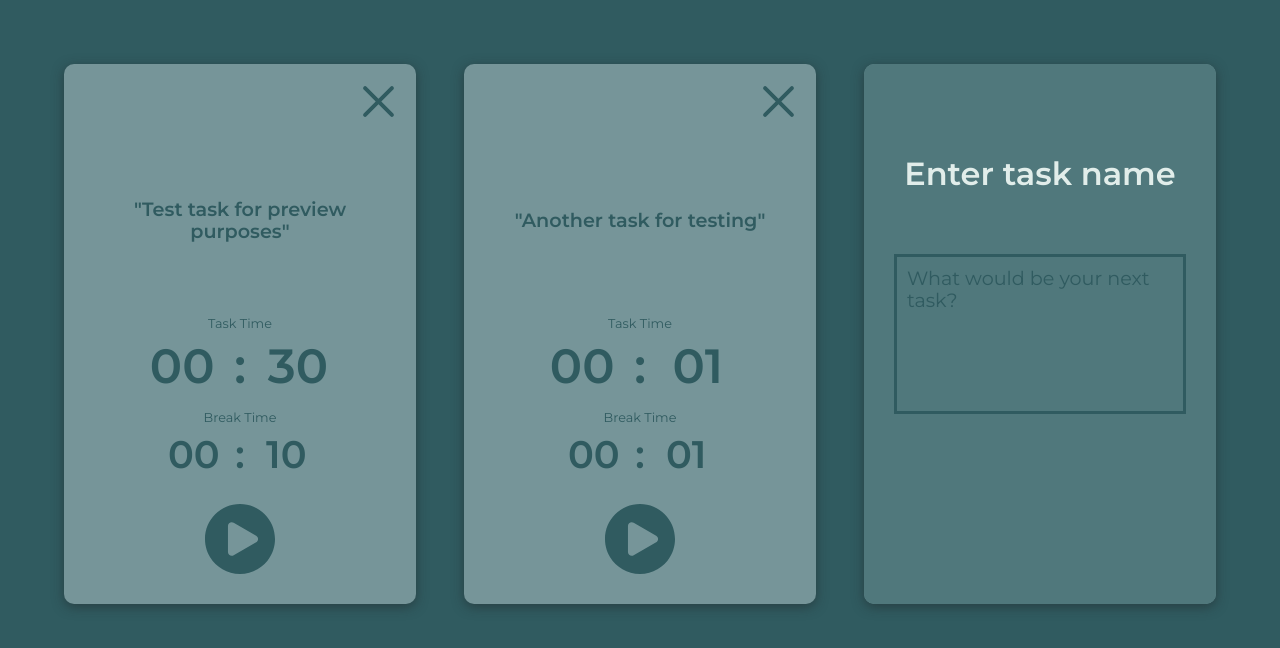
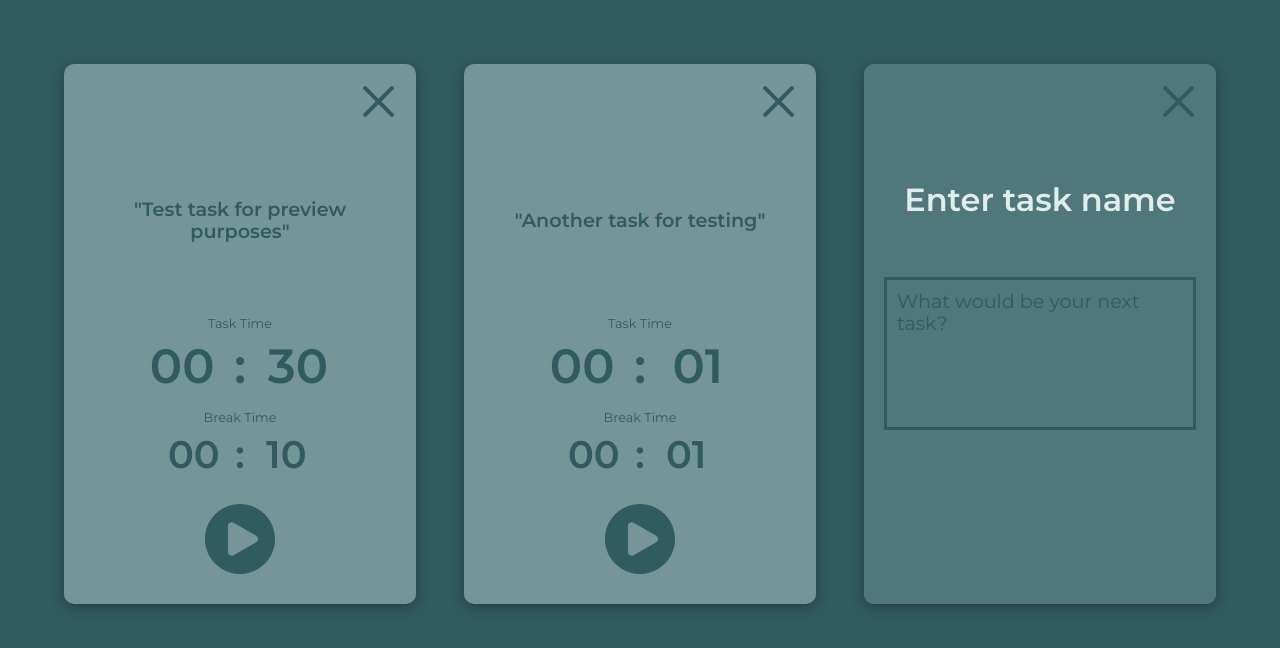
Before and after one commit to jchojna/task-timer, a React (Create React App) app: page / in a window 1280 px wide. Both pictures are taken after a click on the button "Add New Task". Shown: the top 648 px of the page. Built offline with nearby package versions, Linux system fonts and the light colour scheme.

Commit message:
feat(Creator): add close 'add new task' card functionality

```diff
--- a/src/components/Creator.js
+++ b/src/components/Creator.js
@@ -35,7 +35,7 @@ class Creator extends Component {
     };
   }
 
-  handleStateChange = (object) => this.setState({ object });
+  handleStateChange = (object) => this.setState(object);
 
   handleTaskName = (value) => {
     this.setState({
@@ -299,6 +299,7 @@ class Creator extends Component {
           onBackButtonClick={this.handleBackButton}
           onNextButtonClick={this.handleNextButton}
           onTaskNameChange={this.handleTaskName}
+          onCreatorStateChange={this.handleStateChange}
         />
 
         {/* TASK TIME INPUT */}
@@ -312,6 +313,7 @@ class Creator extends Component {
           seconds={creatorTaskSeconds}
           onBackButtonClick={this.handleBackButton}
           onNextButtonClick={this.handleNextButton}
+          onCreatorStateChange={this.handleStateChange}
           onMinutesChange={(value) =>
             this.handleTimeChange(value, creatorTaskSeconds, 'minutes', 'task')}
           onSecondsChange={(value) =>
@@ -329,6 +331,7 @@ class Creator extends Component {
           seconds={creatorBreakSeconds}
           onBackButtonClick={this.handleBackButton}
           onNextButtonClick={this.handleNextButton}
+          onCreatorStateChange={this.handleStateChange}
           onMinutesChange={(value) =>
             this.handleTimeChange(value, creatorBreakSeconds, 'minutes', 'break')}
           onSecondsChange={(value) =>
--- a/src/components/NewTaskInput.js
+++ b/src/components/NewTaskInput.js
@@ -18,7 +18,8 @@ const NewTaskInput = (props) => {
     onNextButtonClick,
     onTaskNameChange,
     onMinutesChange,
-    onSecondsChange
+    onSecondsChange,
+    onCreatorStateChange
   } = props;
 
   const handleBackButton = (e) => {
@@ -29,6 +30,20 @@ const NewTaskInput = (props) => {
   const handleNextButton = (e) => {
     e.preventDefault();
     onNextButtonClick(modifier);
+  }
+
+  const handleCloseButton = (e) => {
+    e.preventDefault();
+    onCreatorStateChange({
+      isTaskNameVisible: false,
+      isTaskTimeVisible: false,
+      isBreakTimeVisible: false,
+      creatorTaskName: "",
+      creatorTaskMinutes: "",
+      creatorTaskSeconds: "",
+      creatorBreakMinutes: "",
+      creatorBreakSeconds: ""
+    });
   }
 
   const newTaskInputClass = classNames("NewTaskInput", {
@@ -63,7 +78,7 @@ const NewTaskInput = (props) => {
           id={modifier}
           className="NewTaskInput__text"
           placeholder={placeholder}
-          spellcheck="false"
+          spellCheck="false"
           value={title}
           onChange={(e) => onTaskNameChange(e.target.value)}
         ></textarea>
@@ -110,6 +125,16 @@ const NewTaskInput = (props) => {
           <use href={`${icons}#arrow-right`}></use>
         </svg>
       </button>
+
+      {/* CLOSE NEW TASK */}
+      <button
+        className="NewTaskInput__button NewTaskInput__button--close NewTaskInput__button--visible"
+        onClick={handleCloseButton}
+      >
+        <svg className="Task__svg" viewBox="0 0 512 512">
+          <use href={`${icons}#remove`}/>
+        </svg>
+      </button>
     </div>
   )
 }
--- a/src/scss/NewTaskInput.scss
+++ b/src/scss/NewTaskInput.scss
@@ -6,7 +6,7 @@
   align-items: center;
   background-color: $color-light-background;
   display: grid;
-  grid-template-rows: repeat(3, 1fr);
+  grid-template-rows: auto repeat(3, 1fr);
   height: 100%;
   justify-items: center;
   left: 0;
@@ -20,6 +20,7 @@
   &--taskName {
     visibility: visible;
     grid-template-areas:
+      "closeBtn closeBtn"
       "heading  heading "
       "textArea textArea"
       "backBtn  nextBtn ";
@@ -29,6 +30,7 @@
   &--breakTime {
     visibility: visible;
     grid-template-areas:
+      "closeBtn closeBtn"
       "heading heading"
       "inputs  inputs "
       "backBtn nextBtn";
@@ -134,6 +136,18 @@
     &--next {
       grid-area: nextBtn;
       justify-self: end;
+    }
+
+    &--close {
+      @include button;
+      fill: $color-background;
+      grid-area: closeBtn;
+      justify-self: end;
+      width: $close-button;
+
+      &:hover {
+        fill: $color-warning;
+      }
     }
 
     &--visible {
--- a/src/scss/Task.scss
+++ b/src/scss/Task.scss
@@ -22,7 +22,7 @@
     justify-items: center;
     grid-template-rows: auto 1fr repeat(3, auto);
     overflow: hidden;
-    padding: 20px;
+    padding: $card-padding;
     position: relative;
     transform: rotate3d(0, 1, 0, 0) scaleX(1);
     transition: transform $card-rotation ease-in-out;
--- a/src/scss/_variables.scss
+++ b/src/scss/_variables.scss
@@ -21,7 +21,7 @@ $media-md: 768px;
 $media-lg: 1200px;
 // LAYOUT
 $layout-padding: 10px;
-$card-padding: 30px;
+$card-padding: 20px;
 $layout-max-width: 1200px;
 // SIZE
 $size-controls-xs: 50px;
```
